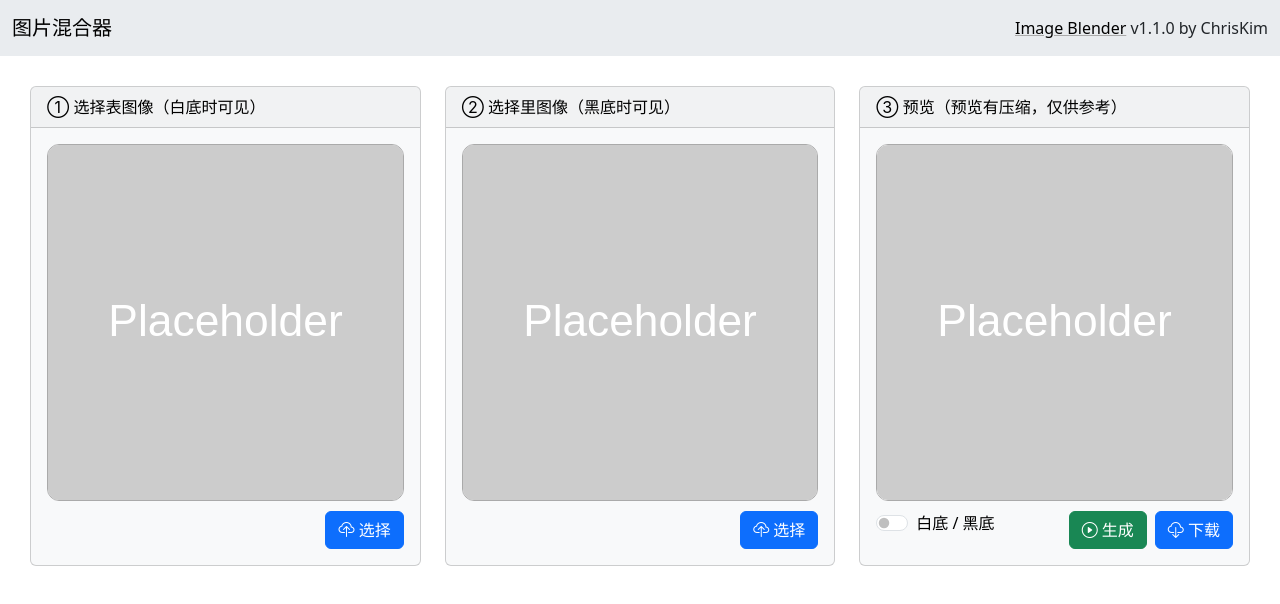
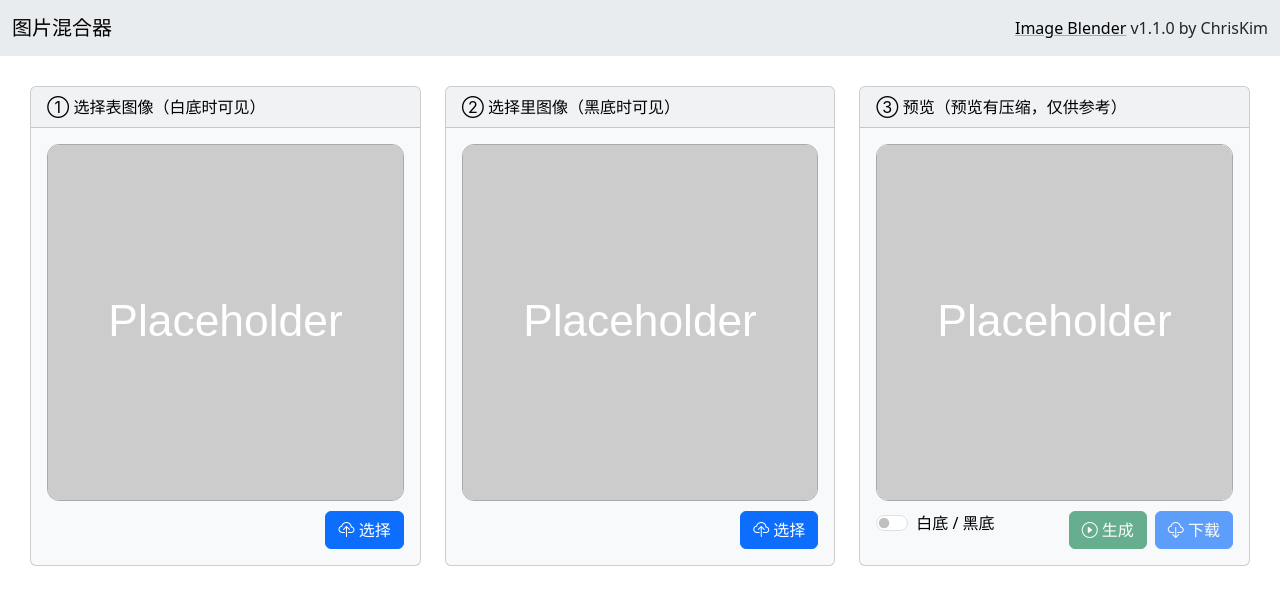
Before and after one commit to ChrisKimZHT/image-blender, a React (Create React App) app: page / in a window 1280 px wide. Shown: the top 604 px of the page. Built offline with nearby package versions, Linux system fonts and the light colour scheme.

Commit message:
[feat] 控制按钮状态

```diff
--- a/src/App.jsx
+++ b/src/App.jsx
@@ -11,6 +11,10 @@ const App = () => {
   const [outerThumb, setOuterThumb] = useState("./placeholder.svg");
   const [innerThumb, setInnerThumb] = useState("./placeholder.svg");
   const [resultThumb, setResultThumb] = useState("./placeholder.svg");
+
+  const [outerStatus, setOuterStatus] = useState(false);
+  const [innerStatus, setInnerStatus] = useState(false);
+  const [resultStatus, setResultStatus] = useState(false);
 
   const [toastTitle, setToastTitle] = useState('');
   const [toastMessage, setToastMessage] = useState('');
@@ -44,6 +48,8 @@ const App = () => {
           const grey = original.grey().rgba8();
           setOuterImage(grey);
           setOuterThumb(generateThumbURL(grey));
+          setOuterStatus(true);
+          setResultStatus(false);
         });
     }
     reader.readAsDataURL(file);
@@ -61,6 +67,8 @@ const App = () => {
           const grey = original.grey().rgba8();
           setInnerImage(grey);
           setInnerThumb(generateThumbURL(grey));
+          setInnerStatus(true);
+          setResultStatus(false);
         });
     }
     reader.readAsDataURL(file);
@@ -120,6 +128,7 @@ const App = () => {
     }
     setResultImage(result);
     setResultThumb(generateThumbURL(result));
+    setResultStatus(true);
   }
 
   const downloadBlob = (blob) => {
@@ -184,10 +193,10 @@ const App = () => {
                   <input className="form-check-input" type="checkbox" role="switch" id="bg-color" value={bgColor} onChange={(e) => setBgColor(e.target.checked)} />
                   <label className="form-check-label" for="bg-color">白底 / 黑底</label>
                 </div>
-                <button type="button" className="btn btn-primary float-end" onClick={async () => downloadBlob(await resultImage.toBlob())}>
+                <button type="button" className="btn btn-primary float-end" onClick={async () => downloadBlob(await resultImage.toBlob())} disabled={!resultStatus}>
                   <i className="bi bi-cloud-download"></i> 下载
                 </button>
-                <button type="button" className="btn btn-success float-end me-2" onClick={startProcess}>
+                <button type="button" className="btn btn-success float-end me-2" onClick={startProcess} disabled={outerStatus && innerStatus ? false : true}>
                   <i className="bi bi-play-circle"></i> 生成
                 </button>
               </div>
```
